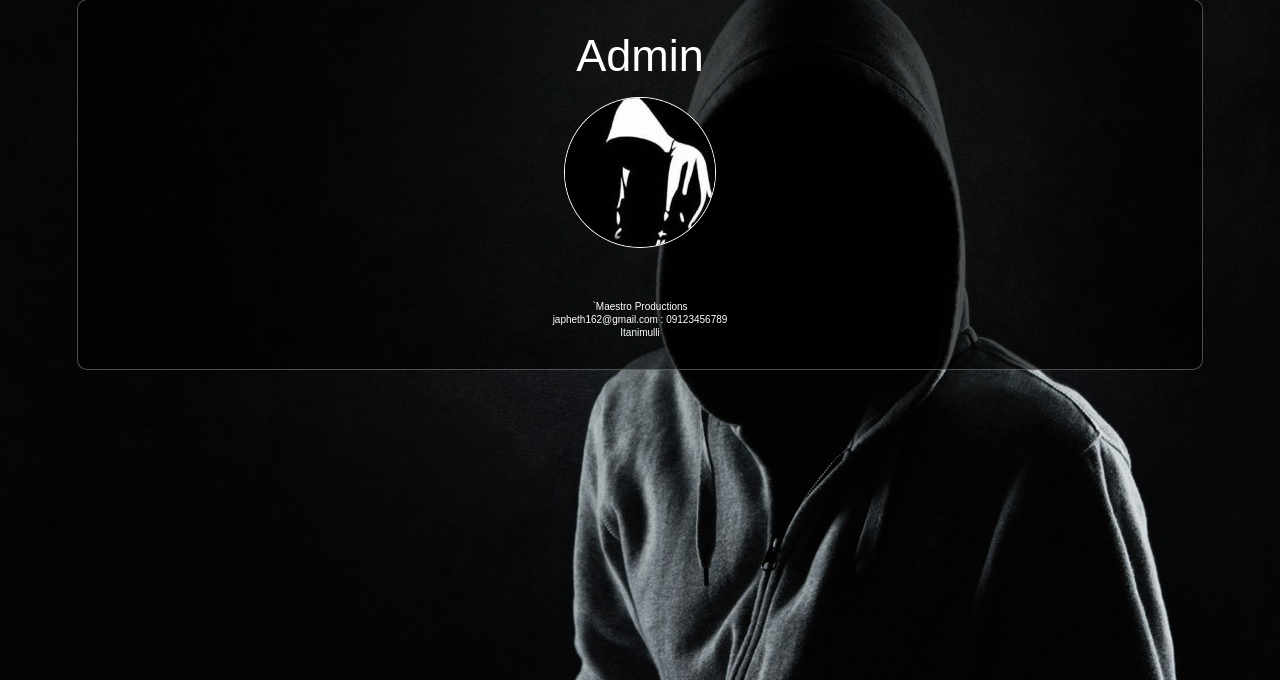
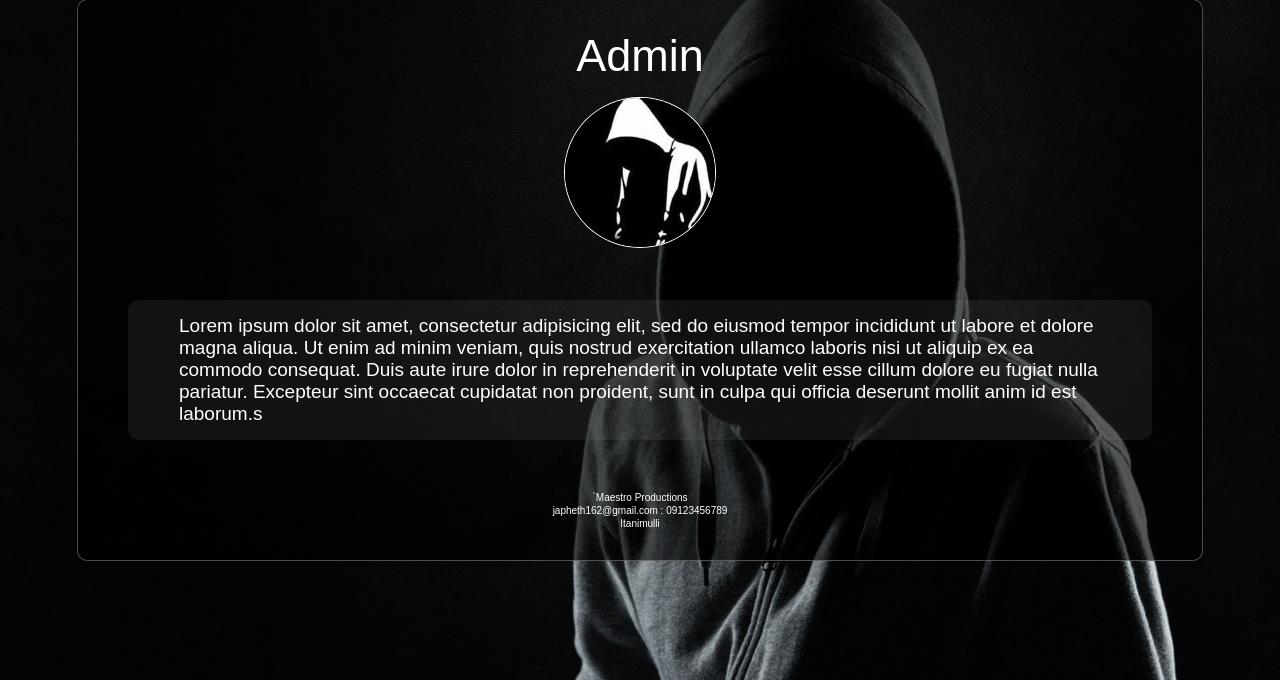
Before and after one commit to carljunepiao/pleasantville, a PHP site: page /admin.html in a window 1280 px wide; the page is wider, and only the part inside the window is pictured. Shown: the part 86-766 px from the top of that part. Run offline with PHP 8.4, Linux system fonts and the light colour scheme.

Commit message:
Admin sub-container added; login and register margins edited; home footer font size changed

```diff
--- a/admin.html
+++ b/admin.html
@@ -24,7 +24,12 @@
 
 		<div class="administrate">
 
-
+		Lorem ipsum dolor sit amet, consectetur adipisicing elit, sed do eiusmod
+		tempor incididunt ut labore et dolore magna aliqua. Ut enim ad minim veniam,
+		quis nostrud exercitation ullamco laboris nisi ut aliquip ex ea commodo
+		consequat. Duis aute irure dolor in reprehenderit in voluptate velit esse
+		cillum dolore eu fugiat nulla pariatur. Excepteur sint occaecat cupidatat non
+		proident, sunt in culpa qui officia deserunt mollit anim id est laborum.s
 
 		</div>
 
--- a/css/admin.css
+++ b/css/admin.css
@@ -115,3 +115,12 @@ nav {
 		color: rgb(255,255,255);
 		border: 1px solid rgba(150,150,150,0.7);
 	}
+
+.administrate {
+	padding: 15px 5%;
+	margin-top: 5%;
+	height: auto;
+	width: 90%;
+	background: rgba(155,155,155,0.1);
+	border-radius: 10px;
+}
--- a/css/login-register.css
+++ b/css/login-register.css
@@ -13,7 +13,7 @@ body {
 
 .logo {
 	display: block;
-	margin: 50px auto 10px auto;
+	margin: 30px auto 10px auto;
 	width: 150px;
 	border: 2px dotted gold;
 	border-radius: 50%;
@@ -52,7 +52,7 @@ a {
 .enter {
 	width: 200px;
 	height: 50px;
-	margin-top: 50px;
+	margin-top: 20px;
 	background-color: rgba(0,0,0,0.2);
 	color: white;
 	border: none;
@@ -87,6 +87,7 @@ input {
 }
 
 h1 {
+	font-family: 'Tangerine', Arial, serif;
 	color: white;
 }
 
--- a/css/login.css
+++ b/css/login.css
@@ -1,3 +1,7 @@
 body {
 	padding: 0 35%;
 }
+
+.container {
+	margin-top: 15%;
+}
--- a/css/main.css
+++ b/css/main.css
@@ -96,8 +96,7 @@ body {
 /*/////////////////////////////////////////////////////////////////////////*/
 
 h1, h2, h3, h4{
-	/*font-family: Georgia;*/
-	font-family: Arial;
+	font-family: 'Tangerine', Arial, serif;
 	font-weight: normal;
 }
 
@@ -112,13 +111,13 @@ h1 {
 }
 
 h2 {
-	font-size: 30px;
+	font-size: 35px;
 	margin: 20px auto;
 	color: rgb(255,255,80);
 }
 
 h3 {
-	font-size: 25px;
+	font-size: 30px;
 	font-weight: normal;
 	color: rgb(255,255,80);
 }
@@ -140,7 +139,7 @@ footer {
 		margin: 0;
 	}
 	footer p {
-		font-size: 14px;
+		font-size: 10px;
 		line-height: 18px;
 		margin: 0;
 		padding: 0;
--- a/index.html
+++ b/index.html
@@ -3,6 +3,7 @@
 <head>
 	<meta charset="utf-8">
 	<title>The Pleasantville Theater</title>
+	<link rel="stylesheet" type="text/css" href="https://fonts.googleapis.com/css?family=Tangerine">
 	<link rel="stylesheet" type="text/css" href="css/index.css">
 	<link rel="stylesheet" type="text/css" href="css/main.css">
 </head>
--- a/login.html
+++ b/login.html
@@ -3,14 +3,16 @@
 <head>
 	<meta charset="utf-8">
 	<title>Login</title>
+	<title>The Pleasantville Theater</title>
+	<link rel="stylesheet" type="text/css" href="https://fonts.googleapis.com/css?family=Tangerine">
 	<link rel="stylesheet" type="text/css" href="css/login-register.css">
 	<link rel="stylesheet" type="text/css" href="css/login.css">
 </head>
 <body>
-	<img class="logo" src="images/logo2.jpg">
 
 	<div class="container">
 
+		<img class="logo" src="images/logo2.jpg">
 		<p>Username</p><input type="text" placeholder="Username">
 		<p>Password</p><input type="password" placeholder="Password">
 		<input class="enter" type="submit" value="Log in">
--- a/production.html
+++ b/production.html
@@ -3,6 +3,8 @@
 <head>
 	<meta charset="utf-8">
 	<title>The Pleasantville Theater</title>
+	<title>The Pleasantville Theater</title>
+	<link rel="stylesheet" type="text/css" href="https://fonts.googleapis.com/css?family=Tangerine">
 	<link rel="stylesheet" type="text/css" href="css/main.css">
 	<link rel="stylesheet" type="text/css" href="css/production.css">
 </head>
--- a/register.html
+++ b/register.html
@@ -3,6 +3,8 @@
 <head>
 	<meta charset="utf-8">
 	<title>Register</title>
+	<title>The Pleasantville Theater</title>
+	<link rel="stylesheet" type="text/css" href="https://fonts.googleapis.com/css?family=Tangerine">
 	<link rel="stylesheet" type="text/css" href="css/login-register.css">
 	<link rel="stylesheet" type="text/css" href="css/register.css">
 </head>
```
Also changed, not shown: images/adminbg3.jpg (added), images/adminicon2.jpg (deleted), images/adminicon4.jpg (deleted), images/bg2.jpg (deleted), images/bg4.jpg (deleted), images/bg5.jpg (deleted), images/lrbg2.jpg (deleted).
